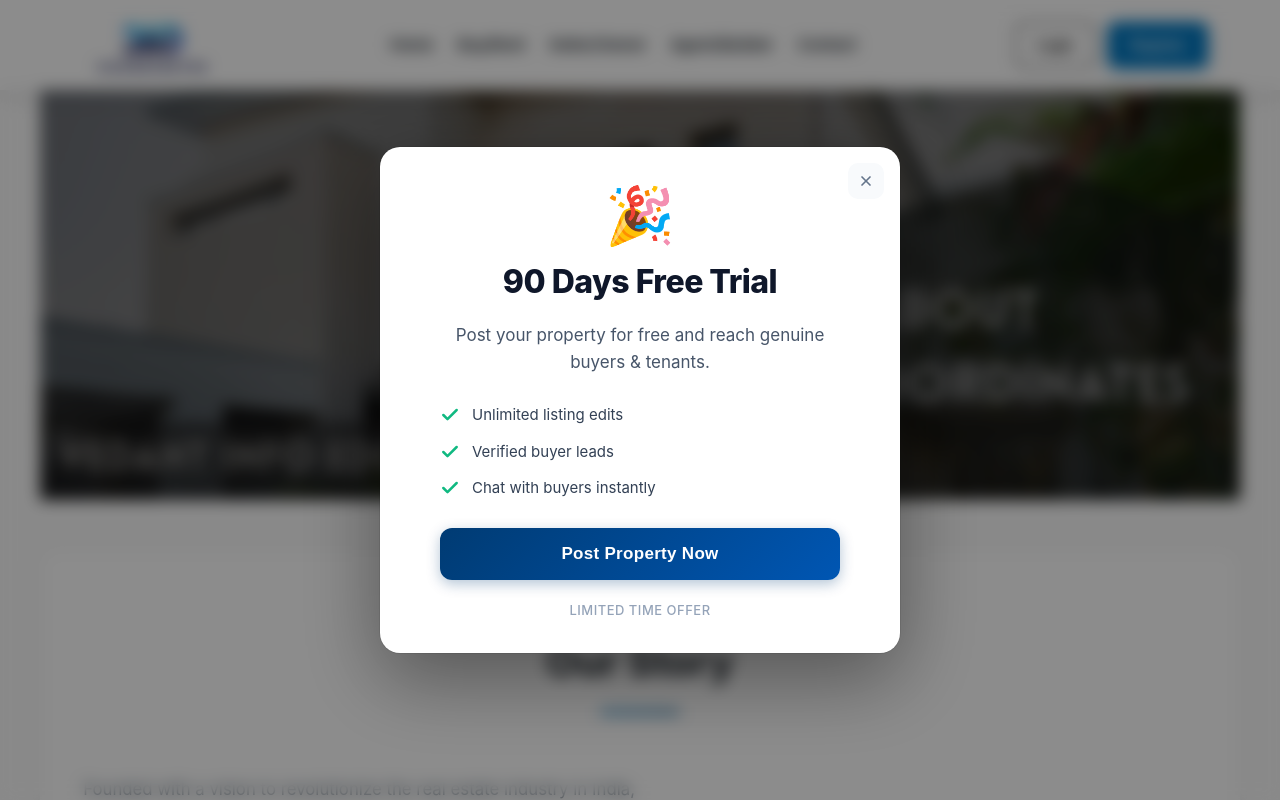
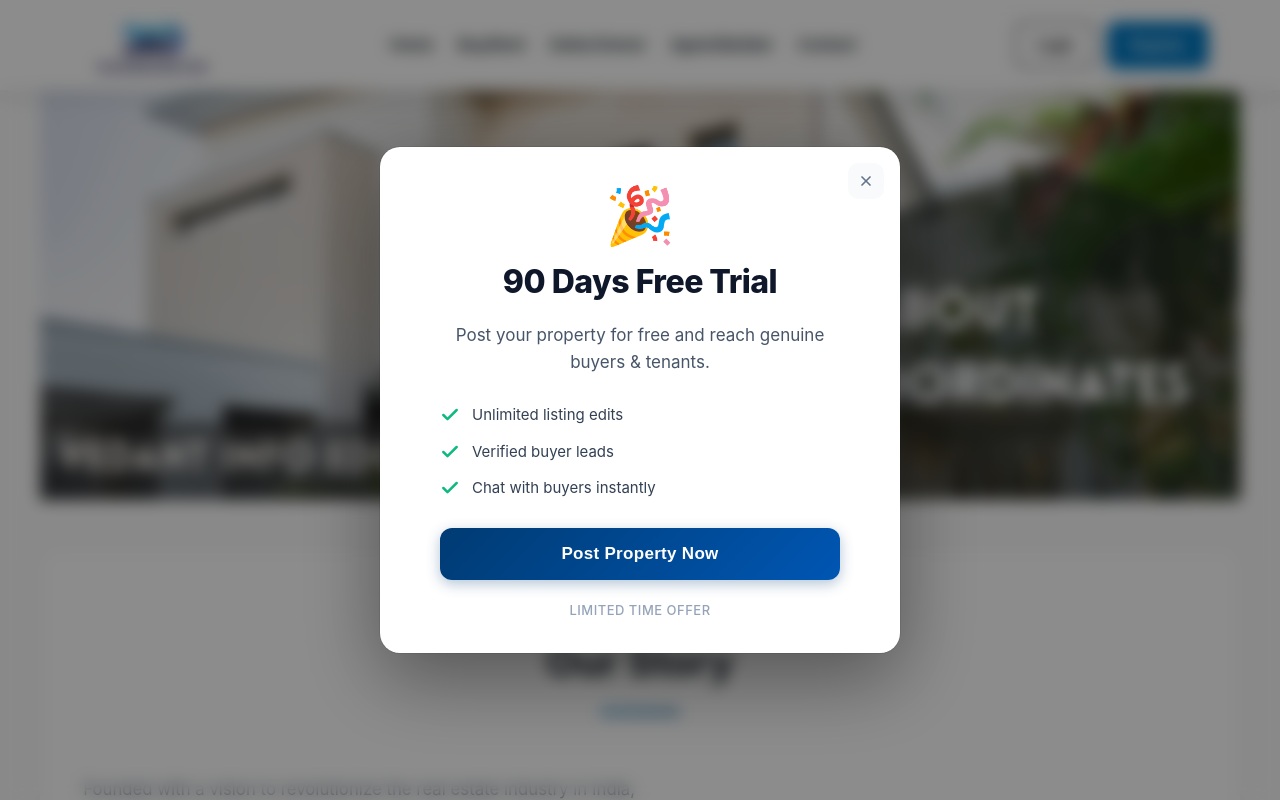
Before and after one commit to vedantinfoedge/360coordinates, a React (Create React App) app in the folder frontend/: page /about in a window 1280 px wide. Shown: the top 800 px of the page. Built offline with nearby package versions, Linux system fonts and the light colour scheme; no server answers.

Commit message:
Update AboutUs.css

```diff
--- a/frontend/src/LandingPage/styles/AboutUs.css
+++ b/frontend/src/LandingPage/styles/AboutUs.css
@@ -29,7 +29,7 @@
   left: 0;
   right: 0;
   bottom: 0;
-  background: rgba(0, 0, 0, 0.5);
+
 }
 
 .about-hero-content {
```
